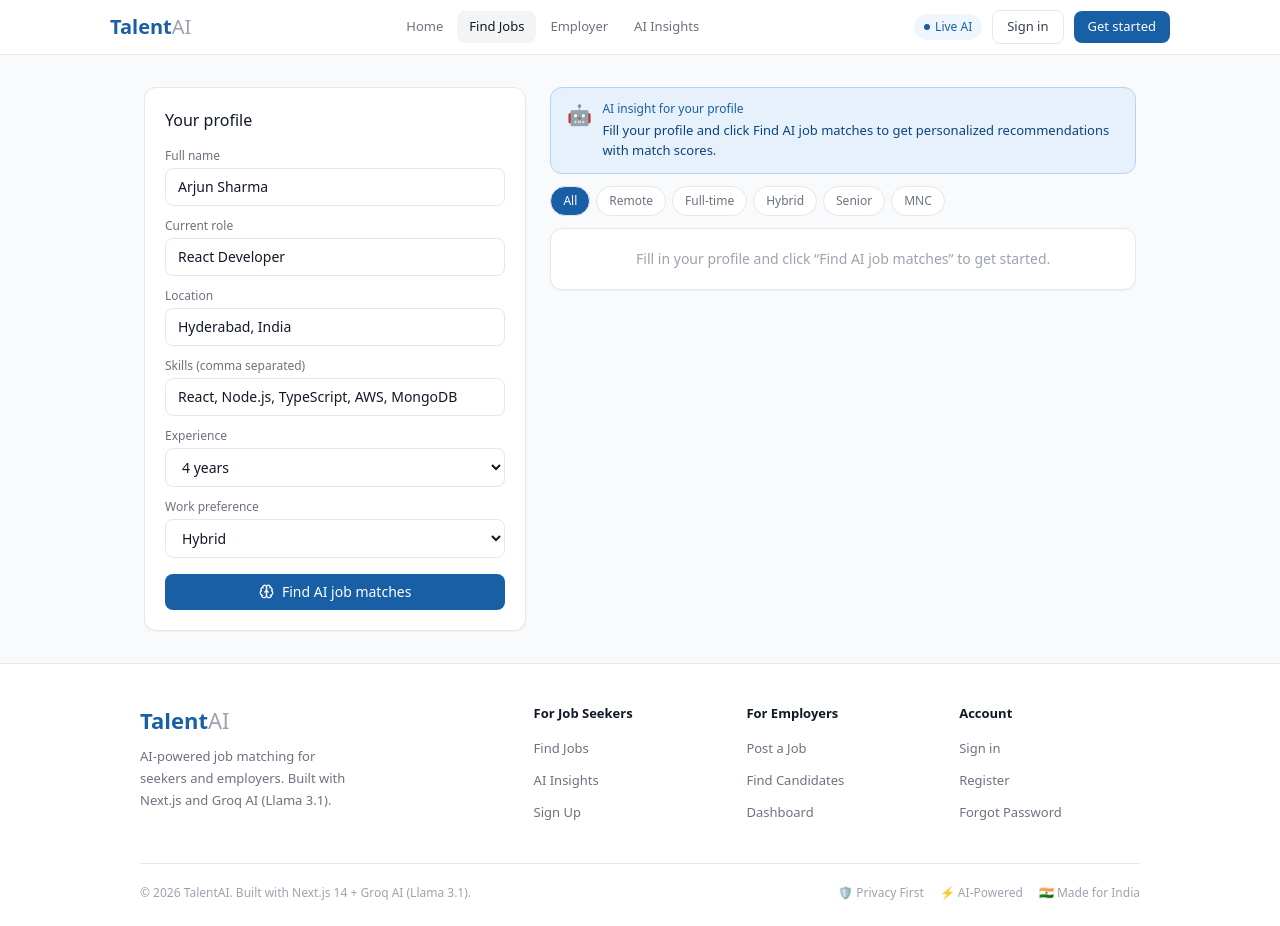
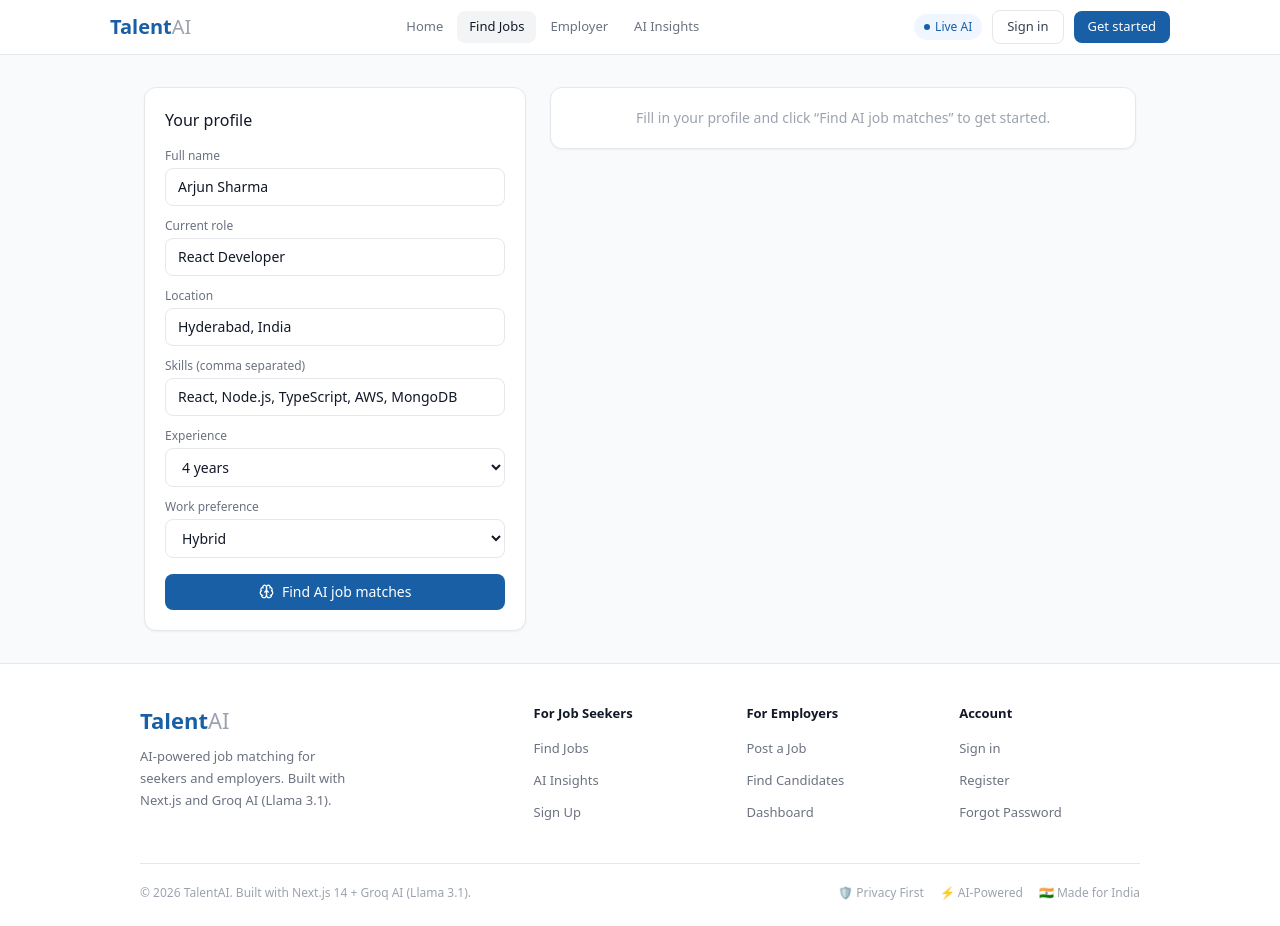
Before and after one commit to Mallilokesh/-talentai, a Next.js app: page /jobs in a window 1280 px wide. Built offline with nearby package versions, Linux system fonts and the light colour scheme.

Commit message:
Update page.tsx

```diff
--- a/src/app/jobs/page.tsx
+++ b/src/app/jobs/page.tsx
@@ -92,18 +92,6 @@ export default function JobsPage() {
             </div>
           </aside>
           <section className="md:col-span-3 space-y-3">
-            <div style={{background:'#E6F1FB',border:'0.5px solid #B5D4F4',borderRadius:12,padding:'12px 16px',display:'flex',gap:10,alignItems:'flex-start',marginBottom:4}}>
-  <span style={{fontSize:20,color:'#185FA5',flexShrink:0}}>🤖</span>
-  <div>
-    <div style={{fontSize:12,fontWeight:500,color:'#185FA5',marginBottom:2}}>AI insight for your profile</div>
-    <div style={{fontSize:13,color:'#0C447C',lineHeight:1.6}}>Fill your profile and click Find AI job matches to get personalized recommendations with match scores.</div>
-  </div>
-</div>
-<div style={{display:'flex',gap:6,flexWrap:'wrap' as const,marginBottom:8}}>
-  {['All','Remote','Full-time','Hybrid','Senior','MNC'].map((f,i)=>(
-    <span key={f} style={{padding:'5px 12px',borderRadius:20,fontSize:12,border:'0.5px solid #E5E7EB',background:i===0?'#185FA5':'#fff',color:i===0?'#fff':'#6B7280',cursor:'pointer'}}>{f}</span>
-  ))}
-</div>
             {loading && (
               <div className="card text-center py-12">
                 <Brain size={32} className="mx-auto mb-3 text-brand-600 animate-pulse" />
```
